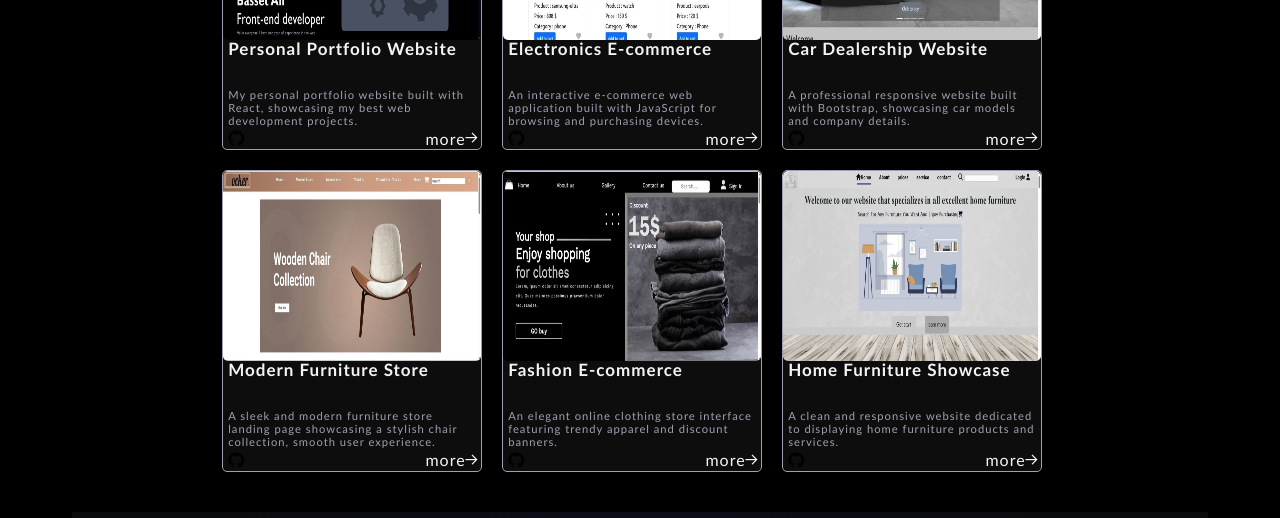
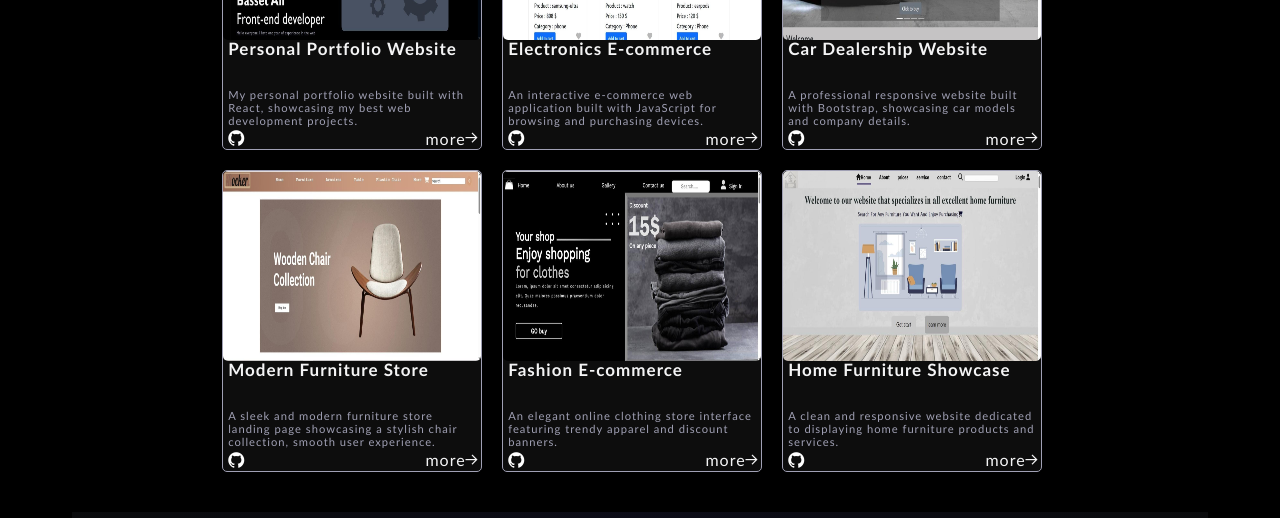
Before and after one commit to abdelbassetali/React-portfolio, a React (Vite) app: page / in a window 1280 px wide. Shown: the part 1860-2378 px from the top of the page. Built offline with nearby package versions, Linux system fonts and the light colour scheme.

Commit message:
Update main.css

```diff
--- a/src/components/3-main/main.css
+++ b/src/components/3-main/main.css
@@ -98,9 +98,11 @@ top-sction
 }
 
 
-.icon-github {
-color: var(--border)}
-
+/* .icon-github {
+color: var(--border)} */
+.colorgithub{
+    var(--childtitle);
+}
 .more {
     color: var(--title);
 
```
